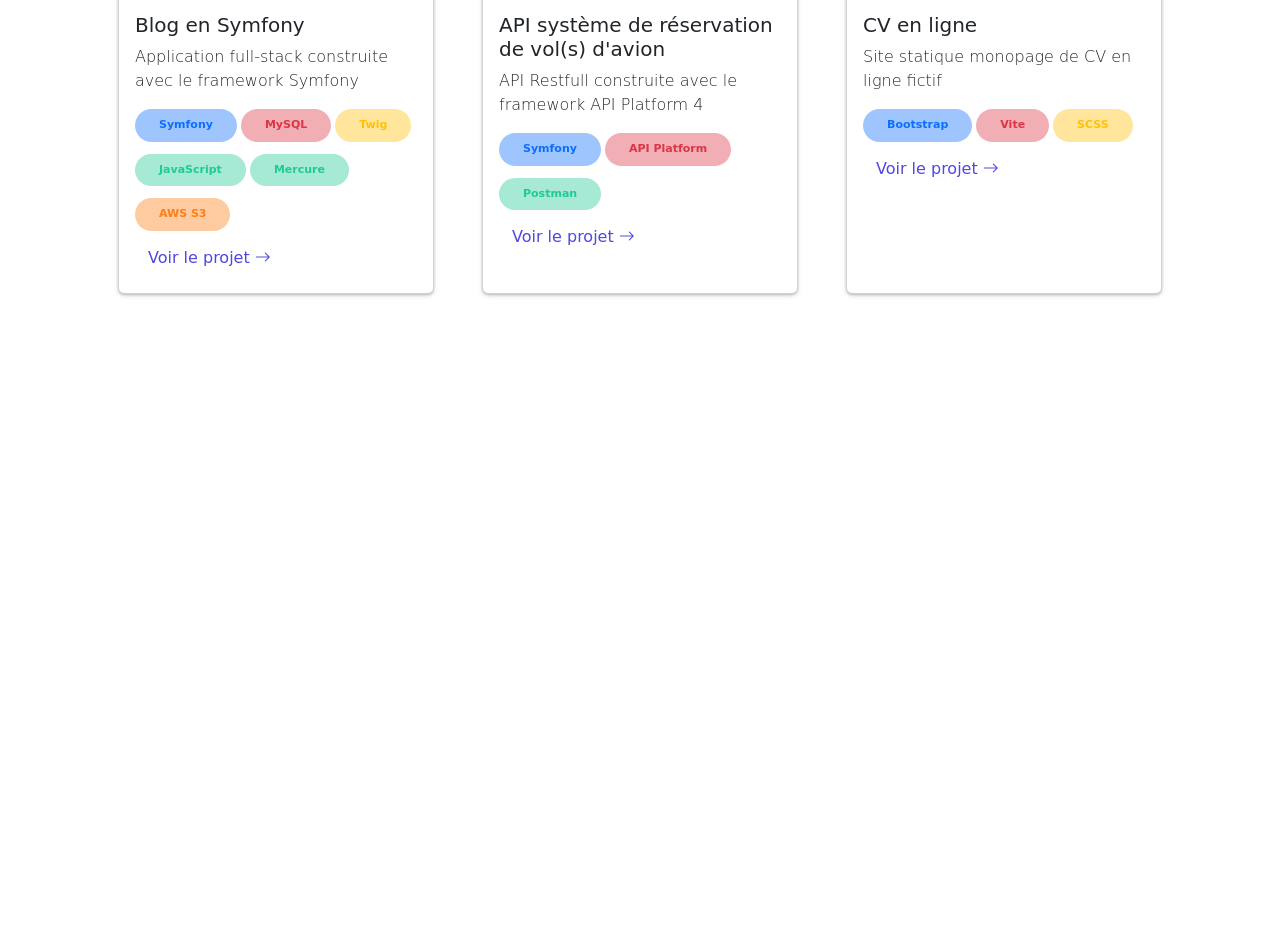
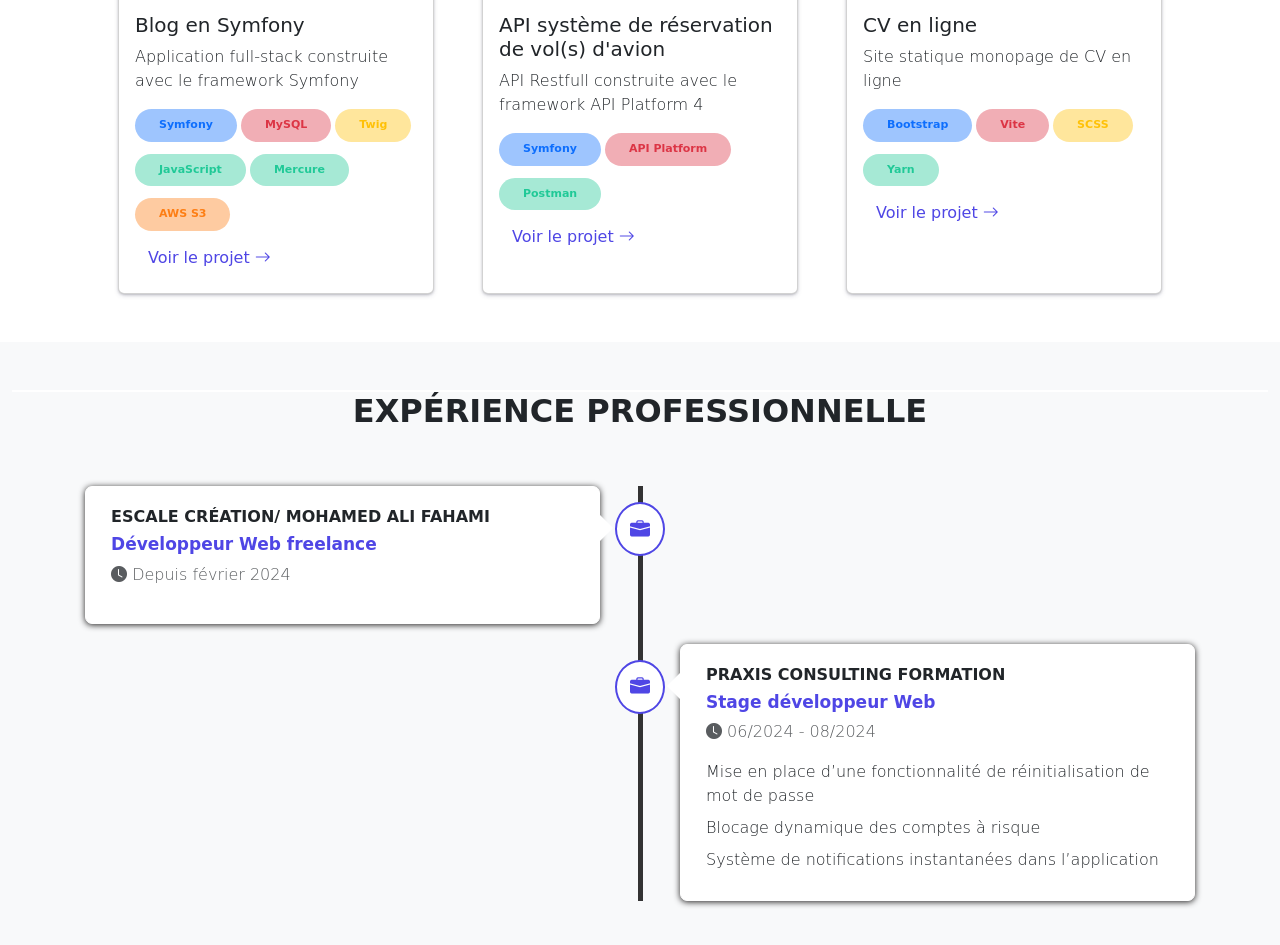
Before and after one commit to Cassius269/html-css-bootstrap-cv, a website built with Vite: page src/index.html in a window 1280 px wide. Shown: the part 1504-2449 px from the top of the page. Before the commit the page ends 1846 px from the top, so only its background shows below. Built offline with nearby package versions, Linux system fonts and the light colour scheme; files whose address does not match are found by name; a web font is replaced by a local one.

Commit message:
section expérience professionnelle rajoutée

```diff
--- a/src/index.html
+++ b/src/index.html
@@ -121,12 +121,12 @@
                             <h5 class="card-title">Blog en Symfony</h5>
                             <p class="card-text">Application full-stack construite avec le framework Symfony</p>
                             <ul class="d-flex gap-1 flex-wrap">
-                                <li class="p-2 px-4 rounded-5 tag" id="tagSymfony">Symfony</li>
-                                <li class="p-2 px-4 rounded-5 tag" id="tagMysql">MySQL</li>
-                                <li class="p-2 px-4 rounded-5 tag" id="tagTwig">Twig</li>
-                                <li class="p-2 px-4 rounded-5 tag" id="tagJavaScript">JavaScript</li>
-                                <li class="p-2 px-4 rounded-5 tag" id="tagMercure">Mercure</li>
-                                <li class="p-2 px-4 rounded-5 tag" id="tagAws">AWS S3</li>
+                                <li class="p-2 px-4 rounded-5 tag tagSymfony">Symfony</li>
+                                <li class="p-2 px-4 rounded-5 tag tagMysql">MySQL</li>
+                                <li class="p-2 px-4 rounded-5 tag tagTwig">Twig</li>
+                                <li class="p-2 px-4 rounded-5 tag tagJavaScript">JavaScript</li>
+                                <li class="p-2 px-4 rounded-5 tag tagMercure">Mercure</li>
+                                <li class="p-2 px-4 rounded-5 tag tagAws">AWS S3</li>
                             </ul>
                             <button class="btn text-primary btn">Voir le projet <i class="bi bi-arrow-right"></i></button>
                         </article>
@@ -140,9 +140,9 @@
                             <h5 class="card-title">API système de réservation de vol(s) d'avion</h5>
                             <p class="card-text">API Restfull construite avec le framework API Platform 4</p>
                             <ul class="d-flex gap-1 flex-wrap">
-                                <li class="p-2 px-4 rounded-5 tag" id="tagSymfony">Symfony</li>
-                                <li class="p-2 px-4 rounded-5 tag" id="tagMysql">API Platform</li>
-                                <li class="p-2 px-4 rounded-5 tag" id="tagJavaScript">Postman</li>
+                                <li class="p-2 px-4 rounded-5 tag tagSymfony">Symfony</li>
+                                <li class="p-2 px-4 rounded-5 tag tagMysql">API Platform</li>
+                                <li class="p-2 px-4 rounded-5 tag tagJavaScript">Postman</li>
                             </ul>
                             <button class="btn text-primary btn">Voir le projet <i class="bi bi-arrow-right"></i></button>
                         </article>
@@ -154,11 +154,12 @@
                         <img class="card-img-top" src="/assets/images/projects/blog-symfony.webp" alt="illustration du projet de blog codé en Symfony" loading="lazy" width="auto">
                         <article class="card-body">
                             <h5 class="card-title">CV en ligne</h5>
-                            <p class="card-text">Site statique monopage de CV en ligne fictif</p>
+                            <p class="card-text">Site statique monopage de CV en ligne</p>
                             <ul class="d-flex gap-1 flex-wrap">
-                                <li class="p-2 px-4 rounded-5 tag" id="tagSymfony">Bootstrap</li>
-                                <li class="p-2 px-4 rounded-5 tag" id="tagMysql">Vite</li>
-                                <li class="p-2 px-4 rounded-5 tag" id="tagTwig">SCSS</li>
+                                <li class="p-2 px-4 rounded-5 tag tagSymfony">Bootstrap</li>
+                                <li class="p-2 px-4 rounded-5 tag tagMysql">Vite</li>
+                                <li class="p-2 px-4 rounded-5 tag tagTwig">SCSS</li>
+                                <li class="p-2 px-4 rounded-5 tag tagMercure">Yarn</li>
                             </ul>
                             <button class="btn text-primary btn">Voir le projet <i class="bi bi-arrow-right"></i></button>
                         </article>
@@ -167,8 +168,55 @@
             </div>
          </section>
 
-        <!-- Section Projets -->
-         <section></section>
+        <!-- Section expérience professionnelle -->
+        <section class="container-fluid bg-body-tertiary py-5" id="sectionXpPro">
+            <div class="divDivider"></div>
+            <h2 class="text-center fw-bold text-uppercase pb-5">Expérience professionnelle</h2>
+
+            <ul class="timeline">
+                <!-- Expérience de Freelance -->
+                <li>
+                    <div class="timeline-badge"><i class="bi bi-briefcase-fill"></i></div>
+                    <div class="timeline-panel-container">
+                        <div class="timeline-panel">
+                            <div class="timeline-heading">
+                                <h3 class="text-uppercase fw-bold">Escale Création/ MOHAMED ALI Fahami</h3>
+                                <h4 class="fw-bold text-primary">Développeur Web freelance</h4>
+                                <p class="text-muted"><i class="bi bi-clock-fill"></i> Depuis février 2024</p>
+                            </div>
+                            <div class="timeline-body">
+                                <!-- <ul>
+                                    <li>Ajout de la possibilité d'écouter une traduction dans Google Translate</li>
+                                    <li class="mt-2">Développement de Google Suggest en mode Offline</li>
+                                    <li class="mt-2">Nouveau design du player de Youtube adapté au mobile</li>
+                                </ul> -->
+                            </div>
+                        </div>
+                    </div>
+                </li>
+
+                <!-- Expérience de chez Praxis Consulting Formation  -->
+                <li>
+                    <div class="timeline-badge"><i class="bi bi-briefcase-fill"></i></div>
+                    <div class="timeline-panel-container-inverted">
+                        <div class="timeline-panel">
+                            <div class="timeline-heading">
+                                <h3 class="text-uppercase fw-bold">Praxis Consulting Formation</h3>
+                                <h4 class="fw-bold text-primary">Stage développeur Web </h4>
+                                <p class="text-muted"><i class="bi bi-clock-fill"></i> 06/2024 - 08/2024</p>
+                            </div>
+                            <div class="timeline-body">
+                                <ul>
+                                    <li>Mise en place d’une fonctionnalité de réinitialisation de mot de passe</li>
+                                    <li class="mt-2">Blocage dynamique des comptes à risque</li>
+                                    <li class="mt-2">Système de notifications instantanées dans l’application</li>
+                                </ul>
+                            </div>
+                        </div>
+                    </div>
+                </li>
+            </ul>
+        </section>
     </main>
     <footer>
     </footer>
--- /dev/null
+++ b/src/scss/components/timeline.scss
@@ -0,0 +1,118 @@
+@use '../utils/variables' as variables;
+@use "bootstrap/scss/bootstrap" as *; // Importe toutes les variables de Bootstrap dans l'espace global
+
+#sectionXpPro ul {
+    list-style: none;
+    padding: 0px;
+}
+
+#sectionXpPro .divDivider {
+    border-top: 2px solid white; /* changement de la couleur du divideur en blanc dans la section de l'expérience professionnelle */
+}
+
+/* Stylisation de la timeline */
+.timeline {
+    padding: 30px 10px;
+    position: relative;
+}
+
+.timeline::before {
+    content:" ";
+    position: absolute;
+    top: 0;
+    bottom: 0;
+    width: 5px;
+    background-color: #333;
+    left: 50%;
+    margin-left: -2.5px;
+}
+
+.timeline > li {
+    margin-bottom: 20px;
+    position: relative;
+}
+
+.timeline >li:before,
+.timeline > li::after {
+    content: " ";
+    display: table;
+}
+
+.timeline >li::after {
+    clear: both;
+}
+
+/* Stylisation de la mallette de la timeline */
+.timeline-badge {
+    color: $primary;
+    background-color: white;
+    width: 50px;
+    line-height: 50px;
+    font-size: 20px;
+    text-align: center;
+    position: absolute;
+    top: 16px;
+    left: 50%;
+    margin-left: -25px;
+    border-radius: 50%;
+    border: 2px solid $primary;
+}
+
+/* Stylisation des postes occupés */
+.timeline-panel-container {
+    width: 50%;
+    float: left;
+}
+
+.timeline-panel-container-inverted
+ {
+    width: 50%;
+    float: right;
+}
+
+.timeline-panel {
+    width: 82%;
+    float: right;
+    margin-right: 40px;
+    border: 1px solid white;
+    border-radius: 7px;
+    padding: 20px 25px;
+    position: relative;
+    box-shadow: 0px 1px 6px rgb(34, 33, 33);
+    background-color: white;
+}
+
+.timeline-panel-container-inverted .timeline-panel {
+    float: left;
+    margin-left: 40px;
+}
+
+.timeline-panel::after {
+    position: absolute;
+    top: 27px;
+    right: -14px;
+    display: inline-block;
+    border-top: 14px solid transparent;
+    border-left: 14px solid white;
+    border-right: 0px solid white;
+    border-bottom: 14px solid transparent;
+    content: " ";
+}
+
+.timeline-panel-container-inverted .timeline-panel::after {
+    border-left-width: 0px;
+    border-right-width: 14px;
+    left: -14px;
+    right: auto;
+
+}
+
+/* Personnalisation des sous-titres de la section d'expérience professionnelle */
+#sectionXpPro h3 {
+    font-size: clamp(10px, 1rem, 1rem) !important;
+    word-wrap: break-word;
+}
+
+#sectionXpPro h4 {
+    font-size: 17px !important;
+}
--- a/src/scss/pages/_homepage.scss
+++ b/src/scss/pages/_homepage.scss
@@ -1,6 +1,7 @@
 @use '../layouts/header' as header;
 @use '../utils/variables' as variables;
 @use "bootstrap/scss/bootstrap" as *; // Importe toutes les variables de Bootstrap dans l'espace global
+@use "../components/timeline.scss";
 
 /** Stylisation de la section Présentation **/
 .presentation {
@@ -55,6 +56,13 @@
     article {
         padding: 1.5rem;
         box-shadow: rgba(50, 50, 93, 0.25) 0px 2px 5px -1px, rgba(0, 0, 0, 0.3) 0px 1px 3px -1px !important;
+        transition: scale 1s ease;
+        &:hover {
+            @include media-breakpoint-up(md){
+                background-color: variables.$tertiary;
+                scale: 1.1;
+            }
+        }
         ul{
             margin: 0;
             padding: 0;
@@ -94,46 +102,48 @@
 
     .project {
         box-shadow: rgba(50, 50, 93, 0.25) 0px 2px 5px -1px, rgba(0, 0, 0, 0.3) 0px 1px 3px -1px !important;
-        #tagSymfony {
+        transition: scale 1s ease;
+        .tagSymfony {
             background-color: $blue-200;
             color: $blue-500;
             font-weight: bold;
         }
 
-        #tagMysql {
+        .tagMysql {
             background-color: $red-200;
             color: $red-500;
             font-weight: bold;
         }
 
-        #tagTwig {
+        .tagTwig {
             background-color: $yellow-200;
             color: $yellow-500;
             font-weight: bold;
         }
 
-        #tagJavaScript {
+        .tagJavaScript {
             background-color: $teal-200;
             color: $teal-500;
             font-weight: bold;
         }
 
-        #tagMercure {
+        .tagMercure {
             background-color: $teal-200;
             color: $teal-500;
             font-weight: bold;
         }
 
-        #tagAws {
+        .tagAws {
             background-color: $orange-200;
             color: $orange-500;
             font-weight: bold;
         }
 
         &:hover {
-            position: cursor;
-            // box-shadow: rgba(99, 99, 99, 0.2) 0px 2px 8px 0px;
-            // box-shadow: rgba(50, 50, 93, 0.25) 0px 50px 100px -20px, rgba(0, 0, 0, 0.3) 0px 30px 60px -30px, rgba(10, 37, 64, 0.35) 0px -2px 6px 0px inset !important;
+            @include media-breakpoint-up(md){
+                background-color: variables.$tertiary;
+                scale: 1.1;
+            }
         }
     }
 }
--- a/src/scss/utils/_variables.scss
+++ b/src/scss/utils/_variables.scss
@@ -1,2 +1,5 @@
 $primary:       #4F46E5;
+// $primary:       #fcb100;
+// $primary: #BC764A;
 $secondary:     #F3F6FF;
+$tertiary:     rgb(214, 238, 246);
```
